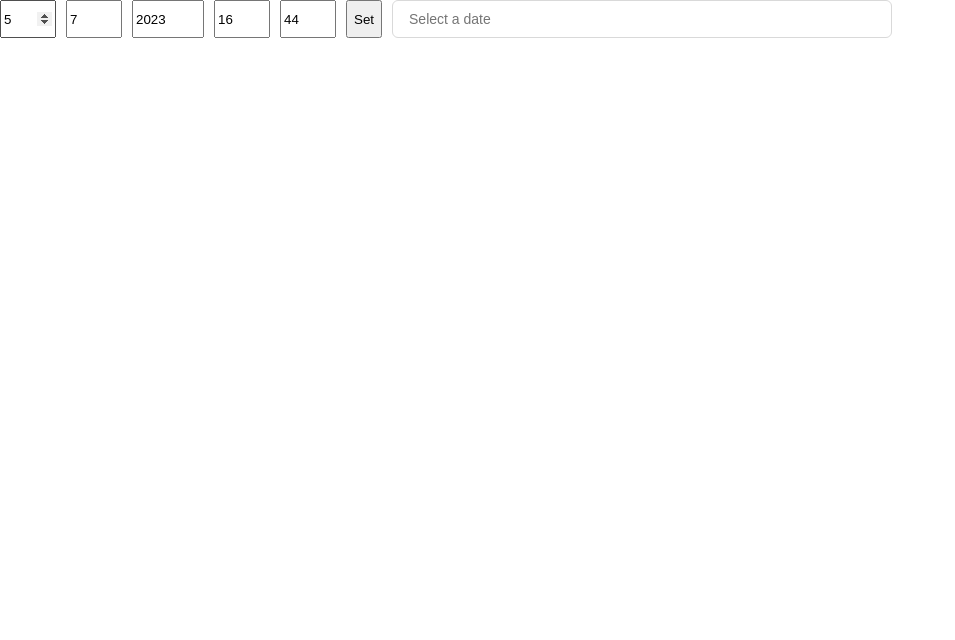
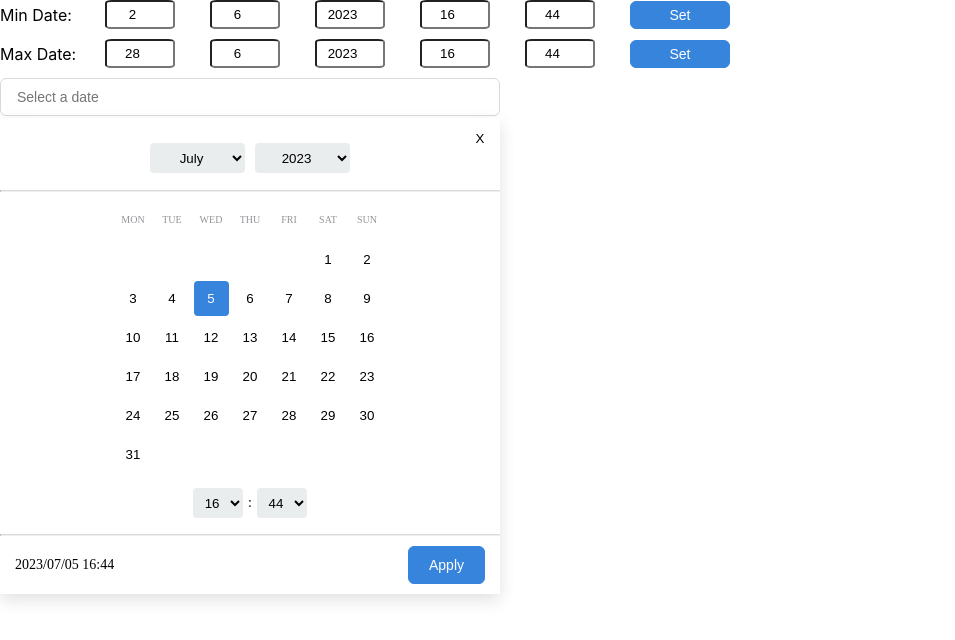
Before and after one commit to snigdho611/custom-react-datepicker, a React (Create React App) app: page / in a window 1280 px wide. Shown: the top 640 px of the page, without its empty margins (0-955 px from the left). Built offline with nearby package versions, Linux system fonts and the light colour scheme.

Commit message:
Adding fields to allow user to enter minimum and maximum dates

```diff
--- a/src/App.tsx
+++ b/src/App.tsx
@@ -3,17 +3,27 @@ import Datepicker from "./components/Datepicker";
 
 function App() {
   const [start, setStart] = useState<Date | null>(null);
-  const [minDate, setMinDate] = useState<number>(new Date().getDate());
-  const [minMonth, setMinMonth] = useState<number>(new Date().getMonth() + 1);
+  const [minDate, setMinDate] = useState<number>(2);
+  const [minMonth, setMinMonth] = useState<number>(new Date().getMonth());
   const [minYear, setMinYear] = useState<number>(new Date().getFullYear());
   const [minHours, setMinHours] = useState<number>(new Date().getHours());
   const [minMinutes, setMinMinutes] = useState<number>(new Date().getMinutes());
   const [min, setMin] = useState<null | Date>(null);
 
+  const [maxDate, setMaxDate] = useState<number>(28);
+  const [maxMonth, setMaxMonth] = useState<number>(new Date().getMonth());
+  const [maxYear, setMaxYear] = useState<number>(new Date().getFullYear());
+  const [maxHours, setMaxHours] = useState<number>(new Date().getHours());
+  const [maxMinutes, setMaxMinutes] = useState<number>(new Date().getMinutes());
+  const [max, setMax] = useState<null | Date>(null);
+
   return (
-    <div style={{ display: "flex", gap: "10px" }}>
+    <div className="rangebar">
+      <div className="rangebar_row">
+        Min Date:
         <input
           type="number"
+          className="rangebar_row_input"
           max={31}
           min={1}
           value={minDate}
@@ -21,13 +31,15 @@ function App() {
         />
         <input
           type="number"
-        max={12}
-        min={1}
+          className="rangebar_row_input"
+          max={11}
+          min={0}
           value={minMonth}
           onChange={(e) => setMinMonth(Number(e.target.value))}
         />
         <input
           type="number"
+          className="rangebar_row_input"
           max={2050}
           min={1950}
           value={minYear}
@@ -35,6 +47,7 @@ function App() {
         />
         <input
           type="number"
+          className="rangebar_row_input"
           max={23}
           min={0}
           value={minHours}
@@ -42,21 +55,107 @@ function App() {
         />
         <input
           type="number"
+          className="rangebar_row_input"
           max={59}
           min={0}
           value={minMinutes}
           onChange={(e) => setMinMinutes(Number(e.target.value))}
         />
         <button
+          className="rangebar_row_button"
           onClick={() => {
-          if (new Date(`${minYear}-${minMonth}-${minDate} ${minHours}:${minMinutes}`)) {
-            // console.log(new Date(`${minYear}-${minMonth}-${minDate} ${minHours}:${minMinutes}`));
-            setMin(new Date(`${minYear}-${minMonth}-${minDate} ${minHours}:${minMinutes}`));
+            if (new Date(`${minYear}-${minMonth + 1}-${minDate} ${minHours}:${minMinutes}`)) {
+              if (max) {
+                if (
+                  max.getTime() <
+                  new Date(
+                    `${minYear}-${minMonth + 1}-${minDate} ${minHours}:${minMinutes}`
+                  ).getTime()
+                ) {
+                  alert("Maximum date cannot be less than minimum date");
+                } else {
+                  setMin(
+                    new Date(`${minYear}-${minMonth + 1}-${minDate} ${minHours}:${minMinutes}`)
+                  );
+                }
+              } else {
+                setMin(new Date(`${minYear}-${minMonth + 1}-${minDate} ${minHours}:${minMinutes}`));
+              }
             }
           }}
         >
           Set
         </button>
+        <span>{min ? new Date(min).toString() : ""}</span>
+      </div>
+      <div className="rangebar_row">
+        Max Date:
+        <input
+          type="number"
+          className="rangebar_row_input"
+          max={31}
+          min={1}
+          value={maxDate}
+          onChange={(e) => setMaxDate(Number(e.target.value))}
+        />
+        <input
+          type="number"
+          className="rangebar_row_input"
+          max={11}
+          min={0}
+          value={maxMonth}
+          onChange={(e) => setMaxMonth(Number(e.target.value))}
+        />
+        <input
+          type="number"
+          className="rangebar_row_input"
+          max={2050}
+          min={1950}
+          value={maxYear}
+          onChange={(e) => setMaxYear(Number(e.target.value))}
+        />
+        <input
+          type="number"
+          className="rangebar_row_input"
+          max={23}
+          min={0}
+          value={maxHours}
+          onChange={(e) => setMaxHours(Number(e.target.value))}
+        />
+        <input
+          type="number"
+          className="rangebar_row_input"
+          max={59}
+          min={0}
+          value={maxMinutes}
+          onChange={(e) => setMaxMinutes(Number(e.target.value))}
+        />
+        <button
+          className="rangebar_row_button"
+          onClick={() => {
+            if (new Date(`${maxYear}-${maxMonth + 1}-${maxDate} ${maxHours}:${maxMinutes}`)) {
+              if (min) {
+                if (
+                  min.getTime() >
+                  new Date(
+                    `${maxYear}-${maxMonth + 1}-${maxDate} ${maxHours}:${maxMinutes}`
+                  ).getTime()
+                ) {
+                  alert("Minimum date cannot be greater than maximum date");
+                } else {
+                  setMax(
+                    new Date(`${maxYear}-${maxMonth + 1}-${maxDate} ${maxHours}:${maxMinutes}`)
+                  );
+                }
+              } else {
+                setMax(new Date(`${maxYear}-${maxMonth + 1}-${maxDate} ${maxHours}:${maxMinutes}`));
+              }
+            }
+          }}
+        >
+          Set
+        </button>
+      </div>
       <Datepicker
         width="500px"
         value={start}
@@ -64,6 +163,7 @@ function App() {
           setStart(date);
         }}
         min={min}
+        max={max}
       />
     </div>
   );
--- a/src/components/Datepicker/index.tsx
+++ b/src/components/Datepicker/index.tsx
@@ -55,7 +55,7 @@ const Datepicker: React.FC<IDatepickerProps> = ({
 
   const menuRef = useRef<HTMLDivElement | null>(null);
   const inputRef = useRef<HTMLInputElement | null>(null);
-  const [open, setOpen] = useState<boolean>(false);
+  const [open, setOpen] = useState<boolean>(true);
 
   useEffect(() => {
     if (disabled) {
@@ -83,7 +83,7 @@ const Datepicker: React.FC<IDatepickerProps> = ({
     };
 
     inputElement && inputElement.addEventListener("keydown", handleSpacebar);
-    document.addEventListener("mousedown", handleClickOutside);
+    // document.addEventListener("mousedown", handleClickOutside);
 
     return () => {
       inputElement && inputElement.removeEventListener("keydown", handleSpacebar);
@@ -111,7 +111,8 @@ const Datepicker: React.FC<IDatepickerProps> = ({
     //     if(min.getTime() > )
     //   }
     console.log(min);
-  }, [min]);
+    console.log(max);
+  }, [min, max]);
 
   const onDateClick = (
     year: number,
@@ -229,7 +230,7 @@ const Datepicker: React.FC<IDatepickerProps> = ({
         menuDisplayDate.minutes
       )
     );
-    setOpen(false);
+    // setOpen(false);
   };
 
   const handleCancel = () => {
--- a/src/index.css
+++ /dev/null
@@ -1,22 +0,0 @@
-html {
-  box-sizing: border-box;
-}
-*,
-*:before,
-*:after {
-  box-sizing: inherit;
-}
-
-body {
-  margin: 0;
-  padding: 0;
-  font-family: -apple-system, BlinkMacSystemFont, "Segoe UI", "Roboto", "Oxygen", "Ubuntu",
-    "Cantarell", "Fira Sans", "Droid Sans", "Helvetica Neue", sans-serif;
-  -webkit-font-smoothing: antialiased;
-  -moz-osx-font-smoothing: grayscale;
-  /* background-color: gray; */
-}
-
-code {
-  font-family: source-code-pro, Menlo, Monaco, Consolas, "Courier New", monospace;
-}
--- /dev/null
+++ b/src/index.scss
@@ -0,0 +1,61 @@
+$cellheight: 35px;
+$cellwidth: 35px;
+$disabled: #b0b0b0;
+$foreground: #3684dc;
+$foreground-light: #7cb3f2;
+
+html {
+  box-sizing: border-box;
+}
+*,
+*:before,
+*:after {
+  box-sizing: inherit;
+}
+
+body {
+  margin: 0;
+  padding: 0;
+  font-family: -apple-system, BlinkMacSystemFont, "Segoe UI", "Roboto", "Oxygen", "Ubuntu",
+    "Cantarell", "Fira Sans", "Droid Sans", "Helvetica Neue", sans-serif;
+  -webkit-font-smoothing: antialiased;
+  -moz-osx-font-smoothing: grayscale;
+  /* background-color: gray; */
+}
+
+.rangebar {
+  display: flex;
+  flex-direction: column;
+  gap: 10px;
+  &_row {
+    // display: flex;
+    display: grid;
+    grid-template-columns: repeat(8, 100px);
+    gap: 5px;
+    align-items: center;
+    &_input {
+      width: 70px;
+      text-align: center;
+      padding: 5px;
+      border-radius: 10%;
+    }
+    &_button {
+      background-color: transparent;
+      border: 1px solid $foreground;
+      background-color: $foreground;
+      color: white;
+      transition: background-color 0.25s;
+      font-size: 14px;
+      padding: 5px 20px;
+      border-radius: 6px;
+      // height: ;
+      cursor: pointer;
+      font-family: "Noto Sans JP", sans-serif;
+      &:hover,
+      &:focus {
+        outline: none;
+        background-color: $foreground-light;
+      }
+    }
+  }
+}
--- a/src/index.tsx
+++ b/src/index.tsx
@@ -1,6 +1,6 @@
 import React from "react";
 import ReactDOM from "react-dom/client";
-import "./index.css";
+import "./index.scss";
 import App from "./App";
 
 const root = ReactDOM.createRoot(document.getElementById("root") as HTMLElement);
```
Lines whose indentation alone changed are shown as unchanged.
